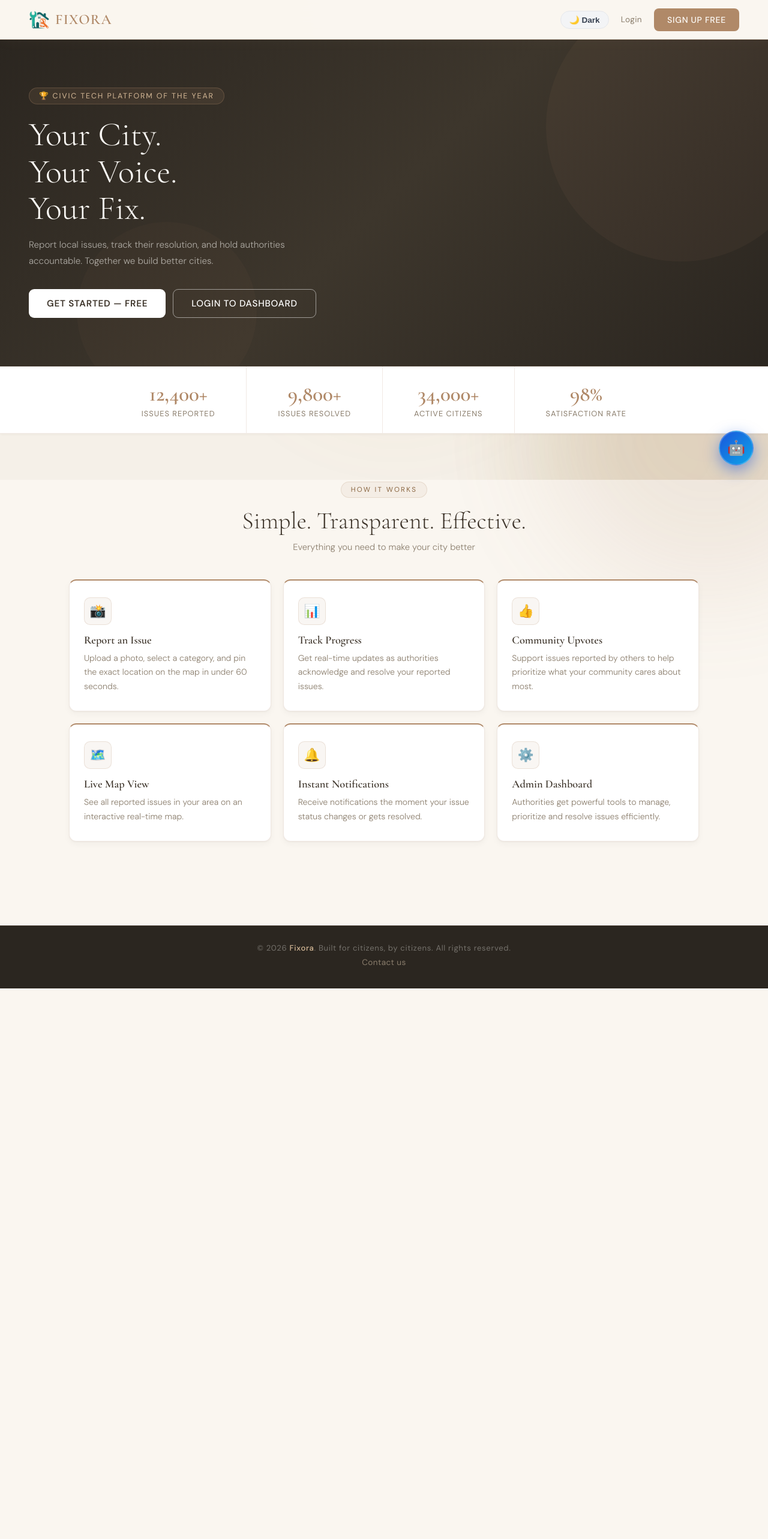
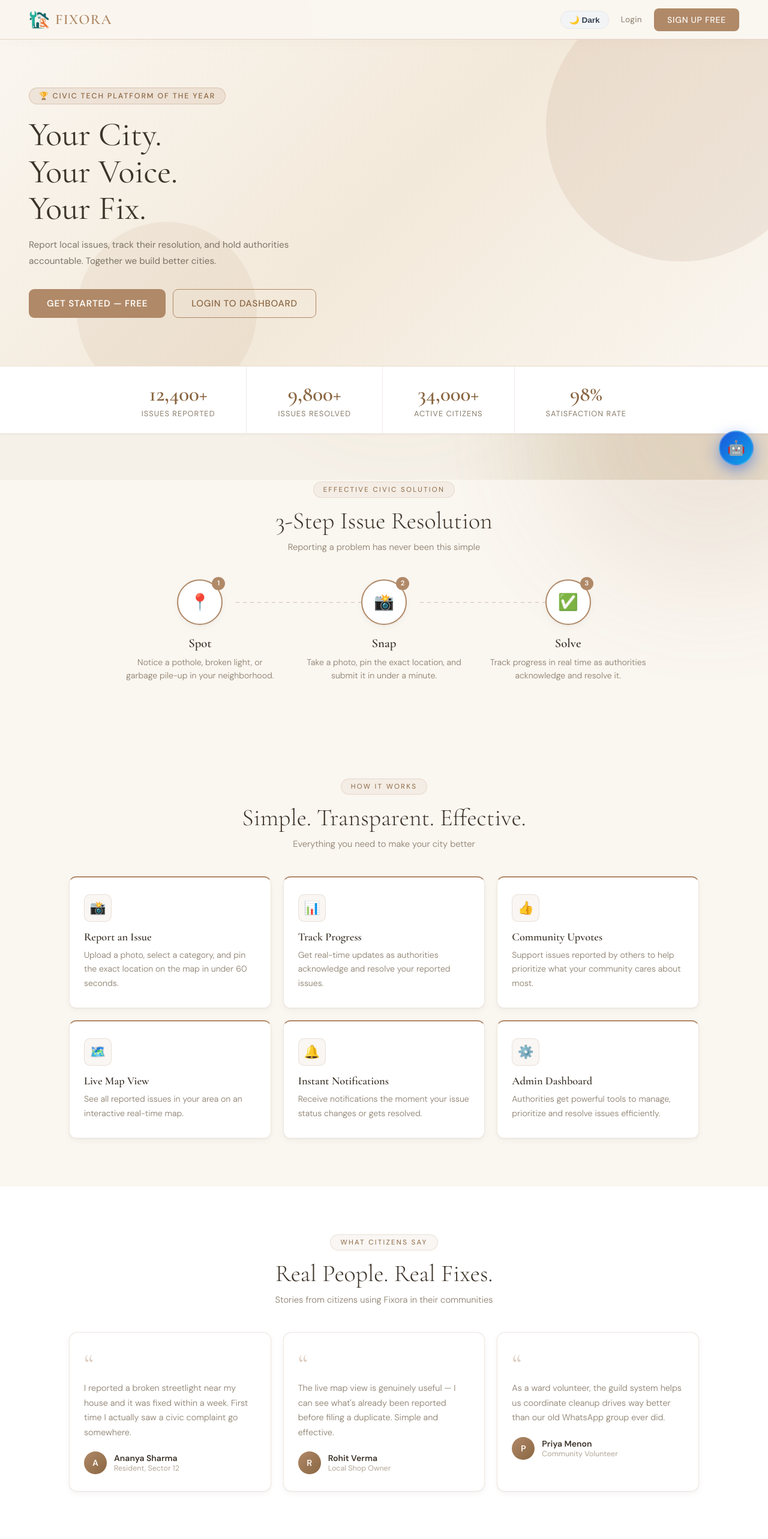
Before and after one commit to Chetna3110/Fixora, a React (Vite) app in the folder client/: page / in a window 1280 px wide. Shown: the top 2566 px of the page at 60% size. Before the commit the page ends 1648 px from the top, so only its background shows below. Built offline with nearby package versions, Linux system fonts and the light colour scheme.

Commit message:
fixed frontend

```diff
--- a/client/src/index.css
+++ b/client/src/index.css
@@ -17,7 +17,6 @@
   --primary:     #b08968;
   --primary-dark:#8a6642;
 
-  /* Fallback defaults so pages not wrapped in a theme still render correctly */
   --text: #3d342a;
   --text-muted: #8a7d6c;
   --text-faint: #b3a696;
@@ -118,7 +117,6 @@ body {
   min-height: 100vh;
 }
 
-/* ── FLOATING ORB BACKGROUND ── */
 body::before,
 body::after {
   content: '';
@@ -283,17 +281,18 @@ body::after {
 .btn-ghost:hover { background: var(--nav-link-hover-bg); }
 .btn-lg { padding: 13px 30px; font-size: 0.95rem; border-radius: 9px; }
 .btn:disabled { opacity: 0.5; cursor: not-allowed; transform: none !important; }
-.btn-white { background: white; color: #3d342a; font-weight: 600; }
-.btn-white:hover { background: #faf6f0; transform: translateY(-1px); }
+
+.btn-white { background: var(--gold); color: #fdfbf7; font-weight: 600; }
+.btn-white:hover { background: var(--gold-dark); transform: translateY(-1px); }
 .btn-white-outline {
-  background: transparent; color: white;
-  border: 1.5px solid rgba(255,255,255,0.5); font-weight: 500;
+  background: transparent; color: var(--gold-dark);
+  border: 1.5px solid var(--gold); font-weight: 500;
 }
-.btn-white-outline:hover { background: rgba(255,255,255,0.1); border-color: white; }
+.btn-white-outline:hover { background: rgba(176,137,104,0.08); border-color: var(--gold-dark); }
 
-/* ── HERO ── */
+/* ── HERO (light cream, matches navbar) ── */
 .hero {
-  background: linear-gradient(135deg, #2b2620 0%, #3d362c 50%, #2b2620 100%);
+  background: linear-gradient(135deg, #faf6f0 0%, #f3e9da 50%, #faf6f0 100%);
   min-height: 500px;
   display: flex; align-items: center;
   padding: 80px 48px;
@@ -304,37 +303,37 @@ body::after {
   content: '';
   position: absolute; top: -80px; right: -80px;
   width: 450px; height: 450px;
-  background: rgba(176,137,104,0.06);
+  background: rgba(176,137,104,0.14);
   border-radius: 50%;
 }
 .hero::after {
   content: '';
   position: absolute; bottom: -60px; left: 10%;
   width: 300px; height: 300px;
-  background: rgba(176,137,104,0.04);
+  background: rgba(176,137,104,0.1);
   border-radius: 50%;
 }
 .hero-content { max-width: 600px; position: relative; z-index: 1; }
 .hero-badge {
   display: inline-flex; align-items: center; gap: 6px;
-  background: rgba(176,137,104,0.12);
-  border: 1px solid rgba(176,137,104,0.3);
-  color: var(--gold-lt); padding: 5px 16px; border-radius: 50px;
-  font-size: 0.78rem; font-weight: 400;
+  background: rgba(176,137,104,0.14);
+  border: 1px solid rgba(176,137,104,0.35);
+  color: var(--gold-dark); padding: 5px 16px; border-radius: 50px;
+  font-size: 0.78rem; font-weight: 500;
   letter-spacing: 0.15em; text-transform: uppercase;
   margin-bottom: 20px;
 }
 .hero h1 {
   font-family: 'Cormorant Garamond', serif;
-  font-size: 3.5rem; font-weight: 300;
-  color: #fdfbf7; line-height: 1.1;
+  font-size: 3.5rem; font-weight: 400;
+  color: #3d342a; line-height: 1.1;
   margin-bottom: 16px;
 }
-.hero h1 em { font-style: italic; color: var(--gold-lt); }
+.hero h1 em { font-style: italic; color: var(--gold-dark); }
 .hero p {
-  font-size: 0.95rem; color: rgba(253,251,247,0.6);
+  font-size: 0.95rem; color: rgba(61,52,42,0.65);
   line-height: 1.8; margin-bottom: 32px; max-width: 480px;
-  font-weight: 300;
+  font-weight: 400;
 }
 .hero-buttons { display: flex; gap: 12px; flex-wrap: wrap; }
 
@@ -350,9 +349,53 @@ body::after {
 .stat-item:last-child { border-right: none; }
 .stat-item h2 {
   font-family: 'Cormorant Garamond', serif;
-  font-size: 2.2rem; font-weight: 600; color: var(--gold);
+  font-size: 2.2rem; font-weight: 600; color: var(--gold-dark);
 }
 .stat-item p { color: var(--text-muted); font-size: 0.8rem; margin-top: 3px; letter-spacing: 0.08em; text-transform: uppercase; }
+
+/* ── HOW IT WORKS (3-step) ── */
+.how-it-works { padding: 80px 48px; text-align: center; background: transparent; }
+.steps-row {
+  display: grid; grid-template-columns: repeat(3, 1fr);
+  gap: 20px; max-width: 900px; margin: 44px auto 0;
+}
+.step-item { position: relative; padding: 0 12px; }
+.step-circle {
+  width: 76px; height: 76px; margin: 0 auto 18px;
+  border-radius: 50%;
+  background: var(--card);
+  border: 2px solid var(--gold);
+  display: flex; align-items: center; justify-content: center;
+  position: relative;
+  box-shadow: var(--shadow-card);
+}
+.step-icon { font-size: 1.7rem; }
+.step-num {
+  position: absolute; top: -6px; right: -6px;
+  width: 22px; height: 22px; border-radius: 50%;
+  background: var(--gold); color: #fdfbf7;
+  font-size: 0.72rem; font-weight: 700;
+  display: flex; align-items: center; justify-content: center;
+  font-family: 'DM Sans', sans-serif;
+}
+.step-item h3 {
+  font-family: 'Cormorant Garamond', serif;
+  font-size: 1.3rem; font-weight: 600;
+  color: var(--text); margin-bottom: 8px;
+}
+.step-item p {
+  color: var(--text-muted); font-size: 0.88rem;
+  line-height: 1.6; font-weight: 300;
+}
+@media (min-width: 700px) {
+  .step-item:not(:last-child)::after {
+    content: '';
+    position: absolute; top: 38px; left: calc(50% + 60px);
+    width: calc(100% - 60px); height: 1px;
+    background: repeating-linear-gradient(90deg, var(--gold) 0 6px, transparent 6px 12px);
+    opacity: 0.5;
+  }
+}
 
 /* ── FEATURES ── */
 .features { padding: 80px 48px; text-align: center; background: transparent; }
@@ -366,7 +409,7 @@ body::after {
   border: 1px solid var(--section-label-border);
   transition: background 0.4s;
 }
-.features h2 {
+.features h2, .how-it-works h2, .testimonials h2 {
   font-family: 'Cormorant Garamond', serif;
   font-size: 2.5rem; font-weight: 300;
   color: var(--text); margin-bottom: 10px;
@@ -400,6 +443,42 @@ body::after {
   margin-bottom: 8px; font-size: 1.15rem;
 }
 .feature-card p { color: var(--text-muted); line-height: 1.7; font-size: 0.88rem; font-weight: 300; }
+
+/* ── TESTIMONIALS ── */
+.testimonials { padding: 80px 48px; text-align: center; background: var(--stats-bg); }
+.testimonials-grid {
+  display: grid; grid-template-columns: repeat(3, 1fr);
+  gap: 20px; max-width: 1050px; margin: 44px auto 0;
+}
+.testimonial-card {
+  background: var(--card);
+  border: 1px solid var(--card-border);
+  border-radius: 14px; padding: 28px 24px;
+  text-align: left; box-shadow: var(--shadow-card);
+  position: relative;
+}
+.testimonial-quote-mark {
+  font-family: 'Cormorant Garamond', serif;
+  font-size: 3rem; color: var(--gold);
+  opacity: 0.4; line-height: 1; margin-bottom: 4px;
+}
+.testimonial-text {
+  color: var(--text-muted); font-size: 0.9rem;
+  line-height: 1.7; margin-bottom: 20px; font-weight: 300;
+}
+.testimonial-footer { display: flex; align-items: center; gap: 12px; }
+.testimonial-avatar {
+  width: 38px; height: 38px; border-radius: 50%;
+  background: linear-gradient(135deg, var(--gold), var(--gold-dark));
+  color: #fdfbf7; display: flex; align-items: center; justify-content: center;
+  font-weight: 700; font-size: 0.9rem; flex-shrink: 0;
+}
+.testimonial-name { font-weight: 700; font-size: 0.88rem; color: var(--text); }
+.testimonial-role { font-size: 0.78rem; color: var(--text-faint); }
+
+@media (max-width: 900px) {
+  .steps-row, .testimonials-grid, .features-grid { grid-template-columns: 1fr; }
+}
 
 /* ── PAGE LAYOUT ── */
 .page-container { max-width: 1050px; margin: 0 auto; padding: 32px 24px; position: relative; z-index: 1; }
--- a/client/src/pages/Home.jsx
+++ b/client/src/pages/Home.jsx
@@ -20,6 +20,18 @@ export default function Home() {
     setDropdownOpen(false);
   };
 
+  const steps = [
+    { num: '1', icon: '📍', title: 'Spot', desc: 'Notice a pothole, broken light, or garbage pile-up in your neighborhood.' },
+    { num: '2', icon: '📸', title: 'Snap', desc: 'Take a photo, pin the exact location, and submit it in under a minute.' },
+    { num: '3', icon: '✅', title: 'Solve', desc: 'Track progress in real time as authorities acknowledge and resolve it.' },
+  ];
+
+  const testimonials = [
+    { quote: 'I reported a broken streetlight near my house and it was fixed within a week. First time I actually saw a civic complaint go somewhere.', name: 'Ananya Sharma', role: 'Resident, Sector 12' },
+    { quote: 'The live map view is genuinely useful — I can see what\'s already been reported before filing a duplicate. Simple and effective.', name: 'Rohit Verma', role: 'Local Shop Owner' },
+    { quote: 'As a ward volunteer, the guild system helps us coordinate cleanup drives way better than our old WhatsApp group ever did.', name: 'Priya Menon', role: 'Community Volunteer' },
+  ];
+
   return (
     <div>
       {/* Navbar */}
@@ -29,7 +41,6 @@ export default function Home() {
           Fixora
         </div>
         <div className="navbar-links">
-          {/* 🌙 Theme Toggle */}
           <button onClick={toggleTheme} style={{
             background: dark ? 'rgba(255,255,255,0.1)' : '#f3f4f6',
             border: dark ? '1px solid rgba(255,255,255,0.15)' : '1px solid #e5e7eb',
@@ -64,7 +75,7 @@ export default function Home() {
                       <div style={{ fontWeight: 700, fontSize: '0.9rem', color: 'var(--text)' }}>{user.name}</div>
                       <div style={{ color: 'var(--text-muted)', fontSize: '0.82rem' }}>{user.email}</div>
                       <div style={{ marginTop: '4px' }}>
-                        <span className="badge" style={{ background: '#eff6ff', color: '#1a56db', fontSize: '0.75rem' }}>
+                        <span className="badge" style={{ background: 'var(--tag-bg)', color: 'var(--tag-color)', fontSize: '0.75rem' }}>
                           {user.role}
                         </span>
                       </div>
@@ -123,6 +134,26 @@ export default function Home() {
         ))}
       </div>
 
+      {/* How It Works */}
+      <div className="how-it-works">
+        <div className="section-label">EFFECTIVE CIVIC SOLUTION</div>
+        <h2>3-Step Issue Resolution</h2>
+        <p className="features-subtitle">Reporting a problem has never been this simple</p>
+        <div className="steps-row">
+          {steps.map((s, i) => (
+            <div className="step-item" key={s.title}>
+              <div className="step-circle">
+                <span className="step-icon">{s.icon}</span>
+                <span className="step-num">{s.num}</span>
+              </div>
+              <h3>{s.title}</h3>
+              <p>{s.desc}</p>
+              {i < steps.length - 1 && <div className="step-connector" />}
+            </div>
+          ))}
+        </div>
+      </div>
+
       {/* Features */}
       <div className="features">
         <div className="section-label">HOW IT WORKS</div>
@@ -146,10 +177,31 @@ export default function Home() {
         </div>
       </div>
 
+      {/* Testimonials */}
+      <div className="testimonials">
+        <div className="section-label">WHAT CITIZENS SAY</div>
+        <h2>Real People. Real Fixes.</h2>
+        <p className="features-subtitle">Stories from citizens using Fixora in their communities</p>
+        <div className="testimonials-grid">
+          {testimonials.map(t => (
+            <div className="testimonial-card" key={t.name}>
+              <div className="testimonial-quote-mark">“</div>
+              <p className="testimonial-text">{t.quote}</p>
+              <div className="testimonial-footer">
+                <div className="testimonial-avatar">{t.name.charAt(0)}</div>
+                <div>
+                  <div className="testimonial-name">{t.name}</div>
+                  <div className="testimonial-role">{t.role}</div>
+                </div>
+              </div>
+            </div>
+          ))}
+        </div>
+      </div>
+
       <footer className="footer">
         © 2026 <span>Fixora</span>. Built for citizens, by citizens. All rights reserved.
          <br></br><button className="nav-link" onClick={() => navigate('/contact')}>Contact us</button>
-
       </footer>
     </div>
   );
```
